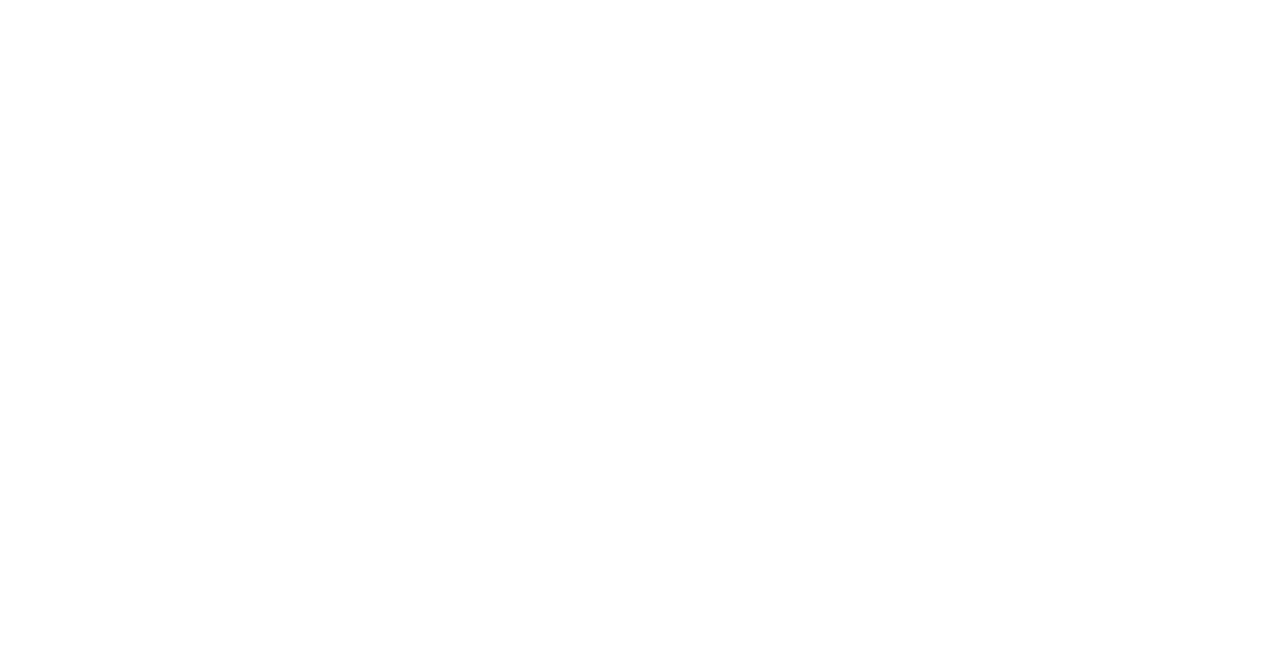
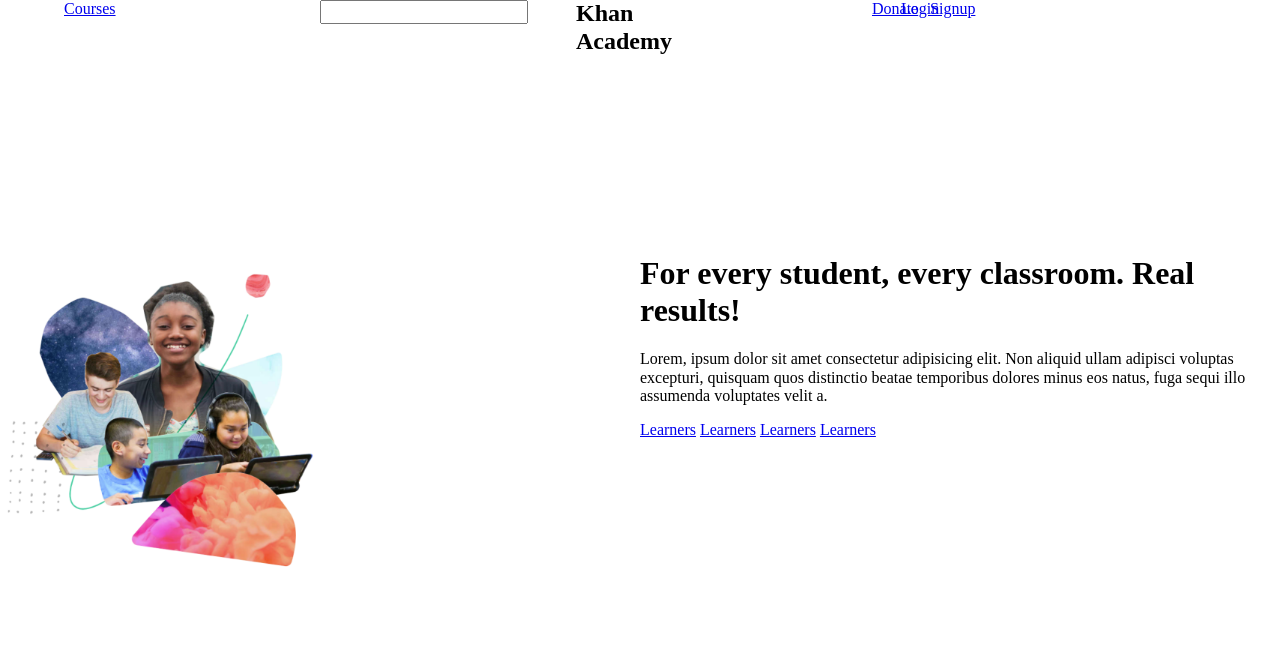
Before and after one commit to Onsysami/VSCode_Projects, a plain HTML site: page 100devs/class08-materials/layout2/index.html in a window 1280 px wide. Drawn offline with Linux system fonts and the light colour scheme.

Commit message:
Class-08 save

```diff
--- a/100devs/class08-materials/layout2/css/style.css
+++ b/100devs/class08-materials/layout2/css/style.css
@@ -29,12 +29,26 @@ body {
 /******************************************
 /* LAYOUT
 /*******************************************/
-header {
-
+header nav > * {
+  float: left;
+  width: 10%;
+  margin: 0 5%;
+  list-style: none;
 }
-
-footer {
-
+header nav > ul > li{
+  float: left;
+  width: 33%;
+}
+main > section{
+  width: 50%;
+  height: 600px;
+  float: left;
+}
+img{
+  width: 50%;
+}
+main > section h1, main > section img{
+  margin-top: 200px;
 }
 
 /******************************************
--- a/100devs/class08-materials/layout2/index.html
+++ b/100devs/class08-materials/layout2/index.html
@@ -13,6 +13,33 @@
 		<link rel="stylesheet" href="css/style.css">
 	</head>
 	<body>
+		<header>
+			<nav>
+				<a href="#">Courses</a>
+				<form action="">
+					<input type="text">
+				</form>
+				<h2>Khan Academy</h2>
+				<ul>
+					<li><a href="#">Donate</a></li>
+					<li><a href="#">Login</a></li>
+					<li><a href="#">Signup</a></li>
+				</ul>
+			</nav>
+		</header>
+		<main>
+			<section>
+				<img src="Screenshot 2023-03-07 at 6.18.11 PM.png" alt="Kids playing on computers">
+			</section>
+			<section>
+				<h1>For every student, every classroom. Real results!</h1>
+				<p>Lorem, ipsum dolor sit amet consectetur adipisicing elit. Non aliquid ullam adipisci voluptas excepturi, quisquam quos distinctio beatae temporibus dolores minus eos natus, fuga sequi illo assumenda voluptates velit a.</p>
+				<a href="#">Learners</a>
+				<a href="#">Learners</a>
+				<a href="#">Learners</a>
+				<a href="#">Learners</a>
+			</section>
+		</main>
 
 		<script type="text/javascript" src="js/main.js"></script>
 	</body>
```
Also changed, not shown: 100devs/class08-materials/layout1/css/style.css (+8 -5 lines), 100devs/class08-materials/layout1/index.html (+43 -0 lines), 100devs/class08-materials/layout2/Screenshot 2023-03-07 at 6.18.11 PM.png (added), 3 other files.
